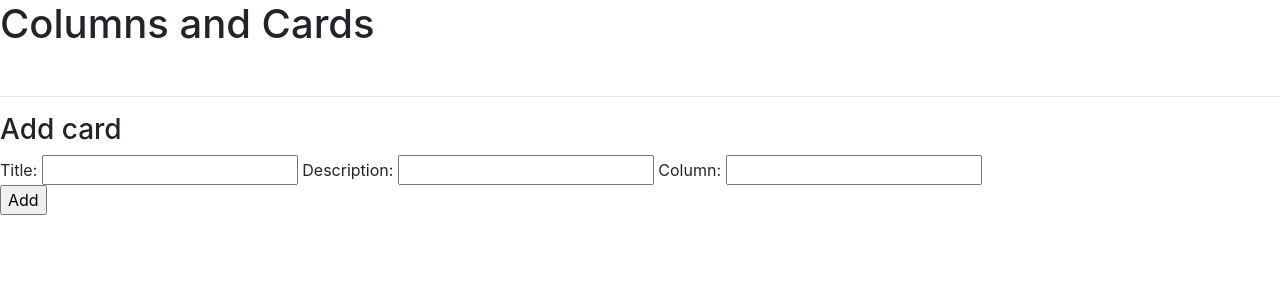
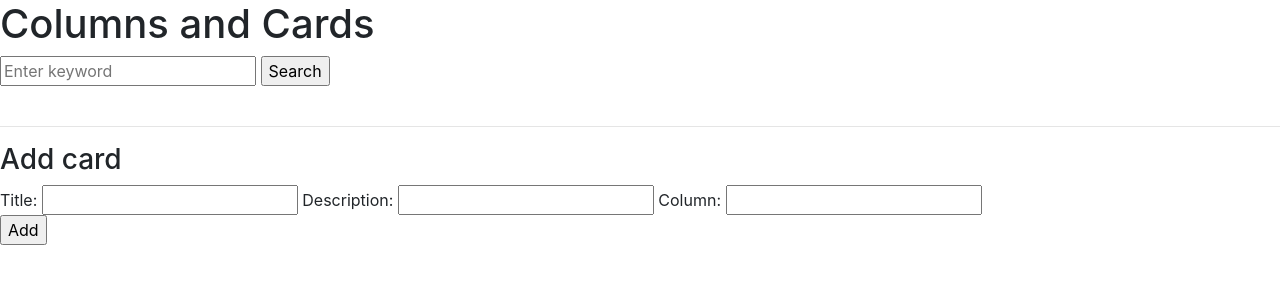
Before and after one commit to aliciawongg/card-assessment, a plain HTML site: page public/index.html in a window 1280 px wide. Drawn offline with nearby package versions, Linux system fonts and the light colour scheme; no server answers.

Commit message:
add function for keyword search

```diff
--- a/public/index.html
+++ b/public/index.html
@@ -17,6 +17,10 @@
             <p class="browsehappy">You are using an <strong>outdated</strong> browser. Please <a href="#">upgrade your browser</a> to improve your experience.</p>
         <![endif]-->
         <h1>Columns and Cards</h1>
+        <div>
+            <input type="text" id="searchText" placeholder="Enter keyword">
+            <input type="submit" value="Search" onclick="handleSearch(searchText)">
+        </div>
         <div class = "container">
             <div class="row">
             </div>
--- a/public/index.js
+++ b/public/index.js
@@ -152,7 +152,60 @@ function editCard(event) {
       .then(response => response.json())
       .then(data => console.log(data))
 }
+//search
+function handleSearch(searchText) {
+    //clear cards in current view
+    // const columnsAll = document.getElementsByTagName('my-column')
+    // console.log(columnsAll)
+    // for (let j=0; j<columnsAll.length; j++){
+    //     while (columnsAll[j].hasChildNodes()) {
+    //         columnsAll[j].removeChild(columnsAll[j].firstChild);
+    //     }
+    // }
+    const cardsAll = document.getElementsByTagName('my-card')
+    console.log(cardsAll)
+    do {
+        for (let j=0; j<cardsAll.length; j++){
+            cardsAll[j].remove()
+        }
+    }
+    while (cardsAll.length > 0);
 
+    console.log('after', cardsAll)
+    const input = document.getElementById('searchText').value.toLowerCase()
+    console.log('input word: ', input)
+    fetch('http://localhost:3000/cards/')
+        .then(response => response.json())
+        .then((data) =>
+             {
+                for ( let i=0; i<data.length; i++) {
+                    if( data[i].title.toLowerCase().includes(input) ||
+                    data[i].description.toLowerCase().includes(input) ||
+                    JSON.stringify(data[i].columnId).includes(input) ) {
+                        console.log(data[i])
+                        const searchResultCard = document.createElement('my-card');
+                        searchResultCard.id = `${data[i].id}`
+                        searchResultCard.draggable = 'true'
+                        searchResultCard.innerHTML = `
+                            ${data[i].title}<br/>
+                            Description: ${data[i].description}<br/>
+                            Column: ${data[i].columnId}<br/>
+                            <button type="button" data-toggle="modal" data-target="#editModal" id=${data[i].id} onclick="retrieveCardDetails()">Edit</button>
+                            <input type="submit" value = "Delete" onclick="deleteCard(event)">
+                            <br/>`;
+                        if (data[i].columnId == 1) {
+                            document.getElementById('column 1').appendChild(searchResultCard);
+                        } else {
+                            document.getElementById('column 2').appendChild(searchResultCard);
+                        }
+                    }
+                    // else {
+                    //     console.log ("couldn't find anything that matched your search")
+                    // }
+                }
+            }
+        )
+}
 //drag and drop cards
 
 var allCards = document.getElementsByTagName("my-card");
```
